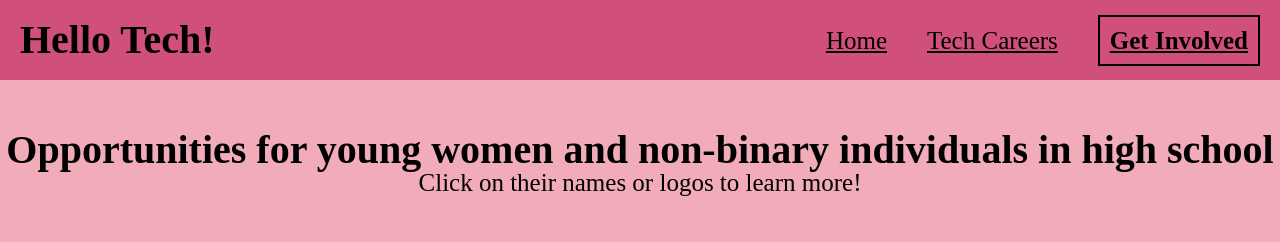
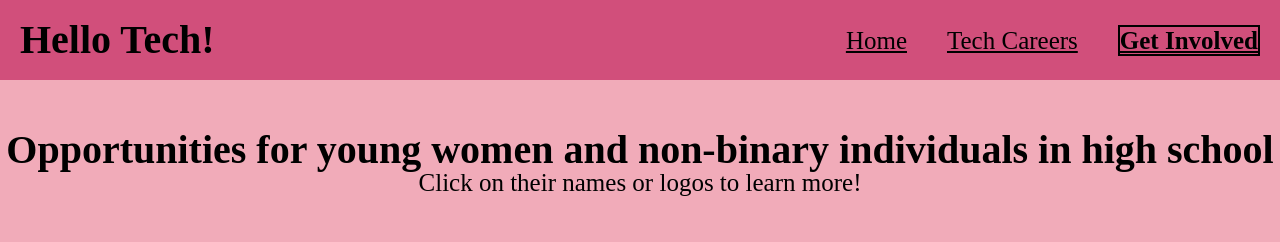
Before and after one commit to YingqiTao/hello_tech, a plain HTML site: page opportunities.html in a window 1280 px wide. Shown: the top 242 px of the page. Drawn offline with Linux system fonts and the light colour scheme.

Commit message:
Add files via upload

```diff
--- a/css/career.css
+++ b/css/career.css
@@ -45,13 +45,13 @@ html {
 }
 
 #career {
-    padding: 10px;
     font-weight: bold;
     border: 2px solid black;
 }
 
 .navigation_links li {
     font-size: 20px;
+    padding: 5px;
 }
 
 *:focus {
--- a/css/index.css
+++ b/css/index.css
@@ -46,13 +46,13 @@ html {
 }
 
 #home {
-    padding: 10px;
     font-weight: bold;
     border: 2px solid black;
 }
 
 .navigation_links li {
     font-size: 20px;
+    padding: 5px;
 }
 
 *:focus {
--- a/css/opportunities.css
+++ b/css/opportunities.css
@@ -45,13 +45,13 @@ html {
 }
 
 #opportunities {
-    padding: 10px;
     font-weight: bold;
     border: 2px solid black;
 }
 
 .navigation_links li {
     font-size: 20px;
+    padding: 5px;
 }
 
 *:focus {
```
